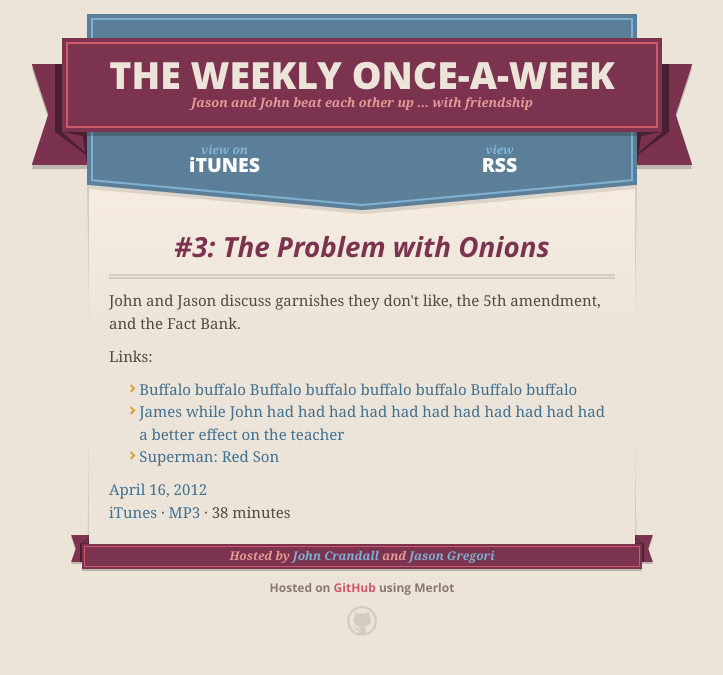
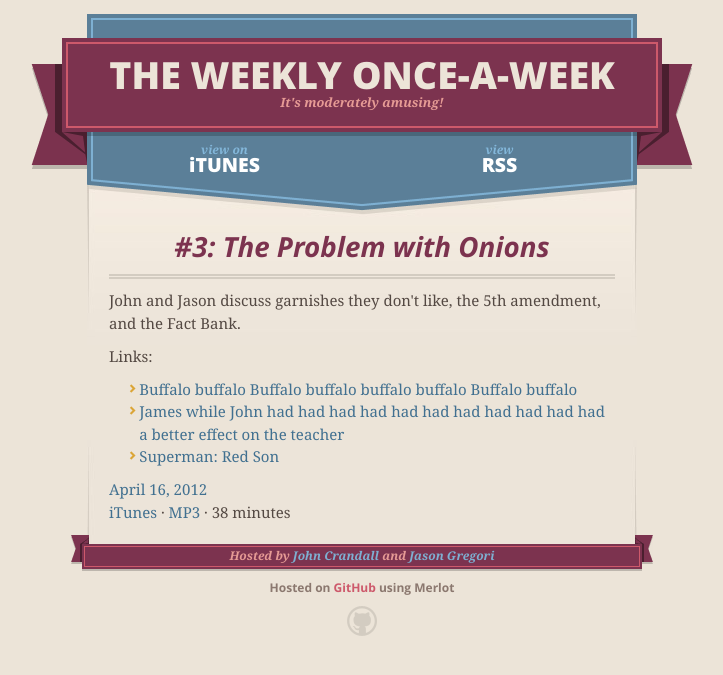
Before and after one commit to jasongregori/podcast, a Jekyll site: the page built from episodes/_posts/2012-04-16-3.md, in a window 1280 px wide. Shown: the top 675 px of the page, without its empty margins (278-1001 px from the left). Built offline with Jekyll 4.4.1, drawn with Linux system fonts in a browser that asks for light colours; nearby versions of some CDN libraries.

Commit message:
added another tagline

```diff
--- a/_config.yml
+++ b/_config.yml
@@ -16,3 +16,4 @@ _taglines:
   - Your going back in time ... to the future!
   - Jason, John, and the website they done built.
   - Nerdburgers!
+  - It's moderately amusing!
```
